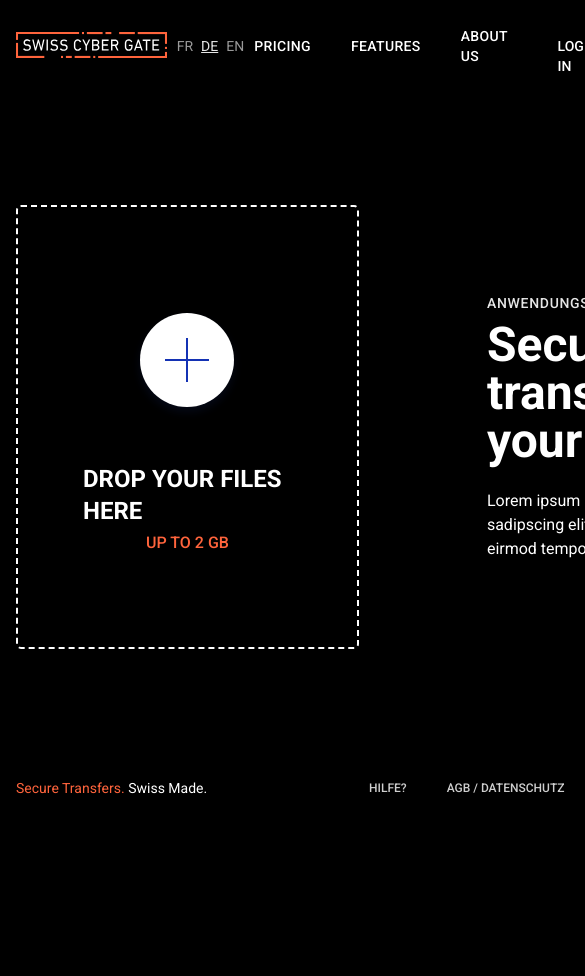
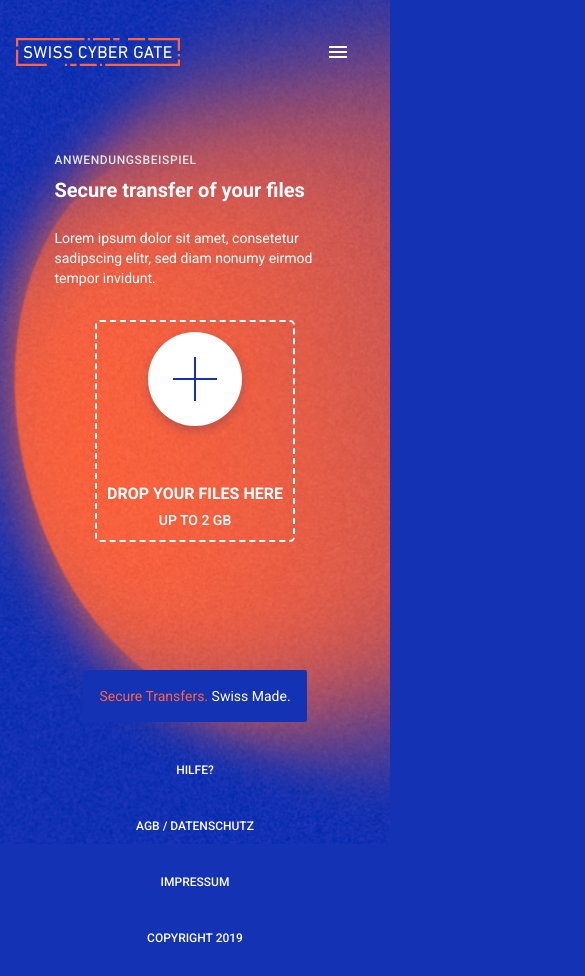
Before and after one commit to dmaksiuta/scg, an Angular app: page / in a window 390 px wide. Shown: the top 976 px of the page, 585 px wide, since content can reach past the window. Before the commit the page ends 844 px from the top, so only its background shows below. Built offline with nearby package versions, Linux system fonts and the light colour scheme.

Commit message:
finalize structure and added responsive

```diff
--- a/src/app/app.component.html
+++ b/src/app/app.component.html
@@ -1,5 +1,6 @@
-<div class="container">
-  <app-header class="flex items-center justify-between gap-2.5"></app-header>
-  <app-content class="flex items-center gap-32"></app-content>
-  <app-footer class="flex items-center justify-between pb-30"></app-footer>
+<div class="container flex flex-col gap-16 lg:gap-0">
+  <app-header class="flex items-center justify-between gap-28"></app-header>
+  <app-content class="flex flex-col-reverse lg:flex-row items-center gap-8 lg:gap-32"></app-content>
+  <app-footer class="flex mt-16 lg:mt-0 flex-col gap-10 lg:gap-0 lg:flex-row items-center justify-between pb-30"></app-footer>
 </div>
+<img class="bg" src="assets/bg.jpg" alt="">
--- a/src/app/app.component.scss
+++ b/src/app/app.component.scss
@@ -0,0 +1,18 @@
+.bg {
+  position: fixed;
+  top: -78px;
+  height: 114%;
+  z-index: -1;
+  min-width: 120%;
+  left: -25px;
+
+  @media screen and (max-width: 992px) {
+    position: absolute;
+    object-fit: cover;
+    top: 0;
+    height: 100%;
+    z-index: -1;
+    min-width: 100%;
+    left: 0;
+  }
+}
--- a/src/app/content/content.component.html
+++ b/src/app/content/content.component.html
@@ -1,10 +1,10 @@
 <div class="drop border-2 border-dashed border-white">
   <button class="drop-icon block mx-auto bg-white rounded-full mb-14 cursor-pointer relative before:block before:absolute before:inset-2/4 before:bg-active before:translate-y-center before:translate-x-center after:block after:absolute after:inset-2/4 after:bg-active after:translate-y-center after:translate-x-center"></button>
-  <div class="font-bold text-2xl text-white mb-1 uppercase">DROP YOUR FILES HERE</div>
-  <div class="font-medium text-base uppercase text-center text-primary">UP TO 2 GB</div>
+  <div class="font-bold text-base lg:text-2xl text-white mb-1 uppercase">DROP YOUR FILES HERE</div>
+  <div class="font-medium text-sm lg:text-base uppercase text-center text-white lg:text-primary">UP TO 2 GB</div>
 </div>
 <div>
-  <div class="font-medium text-sm uppercase text-gray mb-2 tracking-wider">Anwendungsbeispiel</div>
-  <div class="title font-bold text-5xl text-white mb-6">Secure transfer of your files</div>
-  <div class="desc text-white text-base">Lorem ipsum dolor sit amet, consetetur sadipscing elitr, sed diam nonumy eirmod tempor invidunt.</div>
+  <div class="font-medium text-xs lg:text-sm uppercase text-gray mb-2 tracking-wider">Anwendungsbeispiel</div>
+  <div class="title font-bold text-xl lg:text-5xl text-white mb-6">Secure transfer of your files</div>
+  <div class="desc text-white text-sm lg:text-base">Lorem ipsum dolor sit amet, consetetur sadipscing elitr, sed diam nonumy eirmod tempor invidunt.</div>
 </div>
--- a/src/app/content/content.component.scss
+++ b/src/app/content/content.component.scss
@@ -1,6 +1,10 @@
 .drop {
   padding: 106px 65px 92px 65px;
   border-radius: 5px;
+
+  @media screen and (max-width: 992px) {
+    padding: 10px;
+  }
 }
 
 .drop-icon {
--- a/src/app/footer/footer.component.html
+++ b/src/app/footer/footer.component.html
@@ -1,14 +1,14 @@
-<div class=" text-white text-sm">
+<div class=" text-white text-sm bg-active p-4 rounded-sm lg:rounded-none lg:bg-none lg:p-0">
   <span class="text-primary">Secure Transfers.</span>
   Swiss Made.
 </div>
-<div class="flex items-center gap-10">
-  <div class="flex items-center gap-10">
-    <a routerLink="/" class="text-xs font-medium uppercase text-footer_link">HILFE?</a>
-    <a routerLink="/" class="text-xs font-medium uppercase text-footer_link">AGB / DATENSCHUTZ</a>
-    <a routerLink="/" class="text-xs font-medium uppercase text-footer_link">IMPRESSUM</a>
+<div class="flex items-center gap-10 flex-col lg:flex-row">
+  <div class="flex items-center gap-10 flex-col lg:flex-row">
+    <a routerLink="/" class="text-xs font-medium uppercase text-white lg:text-footer_link">HILFE?</a>
+    <a routerLink="/" class="text-xs font-medium uppercase text-white lg:text-footer_link">AGB / DATENSCHUTZ</a>
+    <a routerLink="/" class="text-xs font-medium uppercase text-white lg:text-footer_link">IMPRESSUM</a>
   </div>
-  <div class="text-xs font-medium uppercase text-footer_link">
+  <div class="text-xs font-medium uppercase text-white lg:text-footer_link">
     COPYRIGHT 2019
   </div>
 </div>
--- a/src/app/header/header.component.html
+++ b/src/app/header/header.component.html
@@ -1,21 +1,27 @@
-<a routerLink="/" class="w-164 h-28">
+<a routerLink="/" class="lg:flex-shrink-0">
   <img src="assets/logo.svg" alt="Swiss Cyber Gate">
 </a>
+<div class="flex lg:hidden p-6" (click)="menuIsActive=!menuIsActive">
+  <span *ngIf="!menuIsActive" class="material-icons">menu</span>
+  <span *ngIf="menuIsActive" class="material-icons">close</span>
+</div>
 
-<div class="flex items-center gap-2">
-  <a routerLink="/" class="text-sm text-link">FR</a>
-  <a routerLink="/" class="text-sm text-gray underline">DE</a>
-  <a routerLink="/" class="text-sm text-link">EN</a>
+<div [class.translate-x-menu]="!menuIsActive" class="bg-primary p-10 gap-8 translate-x-0 transition-all fixed top-0 left-0 w-9/12 h-full flex flex-col lg:flex-row lg:items-center lg:justify-between lg:w-full lg:h-fit lg:static lg:bg-opacity-0 z-10 lg:gap-0 lg:p-0 lg:translate-x-0">
+  <div class="flex mt-auto items-center flex-col lg:flex-row gap-8 lg:gap-2 order-3 lg:order-1 lg:mt-0">
+    <a routerLink="/" class="text-sm text-white lg:text-link">FR</a>
+    <a routerLink="/" class="text-sm text-white lg:text-gray underline">DE</a>
+    <a routerLink="/" class="text-sm text-white lg:text-link">EN</a>
   </div>
-<div class="flex items-center gap-10">
+  <div class="flex items-center gap-10 flex-col lg:flex-row order-1 lg:order-2">
     <a routerLink="/" class="font-medium text-sm tracking-wide uppercase text-white">PRICING</a>
     <a routerLink="/" class="font-medium text-sm tracking-wide uppercase text-white">FEATURES</a>
     <a routerLink="/" class="font-medium text-sm tracking-wide uppercase text-white">ABOUT US</a>
   </div>
-<div class="flex items-center">
+  <div class="flex items-center flex-col lg:flex-row order-2 lg:order-3">
     <a routerLink="/" class="inline-block font-medium text-sm uppercase text-white h-60 px-10 py-5">LOG IN</a>
-  <a routerLink="/" class="inline-block font-medium text-sm uppercase text-white h-60 px-10 py-5 bg-active">SIGN UP</a>
-  <div class="bg-primary size-60 flex items-center justify-center">
+    <a routerLink="/" class="inline-block font-medium text-sm uppercase text-white h-60 px-10 py-5 bg-active min-w-36 text-center">SIGN UP</a>
+    <div class="bg-primary size-60 items-center justify-center hidden lg:flex">
       <img class="size-38" src="assets/lock.svg" alt="Lock">
     </div>
   </div>
+</div>
--- a/src/app/header/header.component.ts
+++ b/src/app/header/header.component.ts
@@ -6,5 +6,6 @@ import { Component } from '@angular/core';
   styleUrl: './header.component.scss'
 })
 export class HeaderComponent {
+  public menuIsActive: boolean = false;
 
 }
--- a/src/index.html
+++ b/src/index.html
@@ -16,6 +16,7 @@
   <link rel="preconnect" href="https://fonts.googleapis.com">
   <link rel="preconnect" href="https://fonts.gstatic.com" crossorigin>
   <link href="https://fonts.googleapis.com/css2?family=Roboto:wght@400;500;700&display=swap" rel="stylesheet">
+  <link href="https://fonts.googleapis.com/icon?family=Material+Icons" rel="stylesheet">
 </head>
 
 <body>
--- a/src/styles.scss
+++ b/src/styles.scss
@@ -6,14 +6,18 @@
 html {
   font-size: 16px;
 }
+
 body {
-  background: #000000;
+  background: #1432B4;
   color: #fff;
   font-size: 16px;
 }
+
 .container {
   padding: 16px;
   height: 100vh;
   display: grid;
   grid-template-rows: auto 1fr auto;
+  grid-template-columns: 1fr;
+  width: 100%;
 }
--- a/tailwind.config.js
+++ b/tailwind.config.js
@@ -4,7 +4,7 @@ module.exports = {
   content: ["./src/**/*.{html,ts}"],
   theme: {
     colors: {
-      white: '#fff',
+      white: "#fff",
       primary: "#FF643C",
       active: "#1432B4",
       link: "#999",
@@ -30,10 +30,14 @@ module.exports = {
         30: "1.875rem",
       },
       translate: {
-        'center': '-50%'
-      }
+        center: "-50%",
+        menu: "-120%",
+      },
     },
     screens: {
+      sm: "640px",
+      md: "768px",
+      lg: "1024px",
       xl: "1145px",
     },
     container: {
```
Lines whose indentation alone changed are shown as unchanged.
